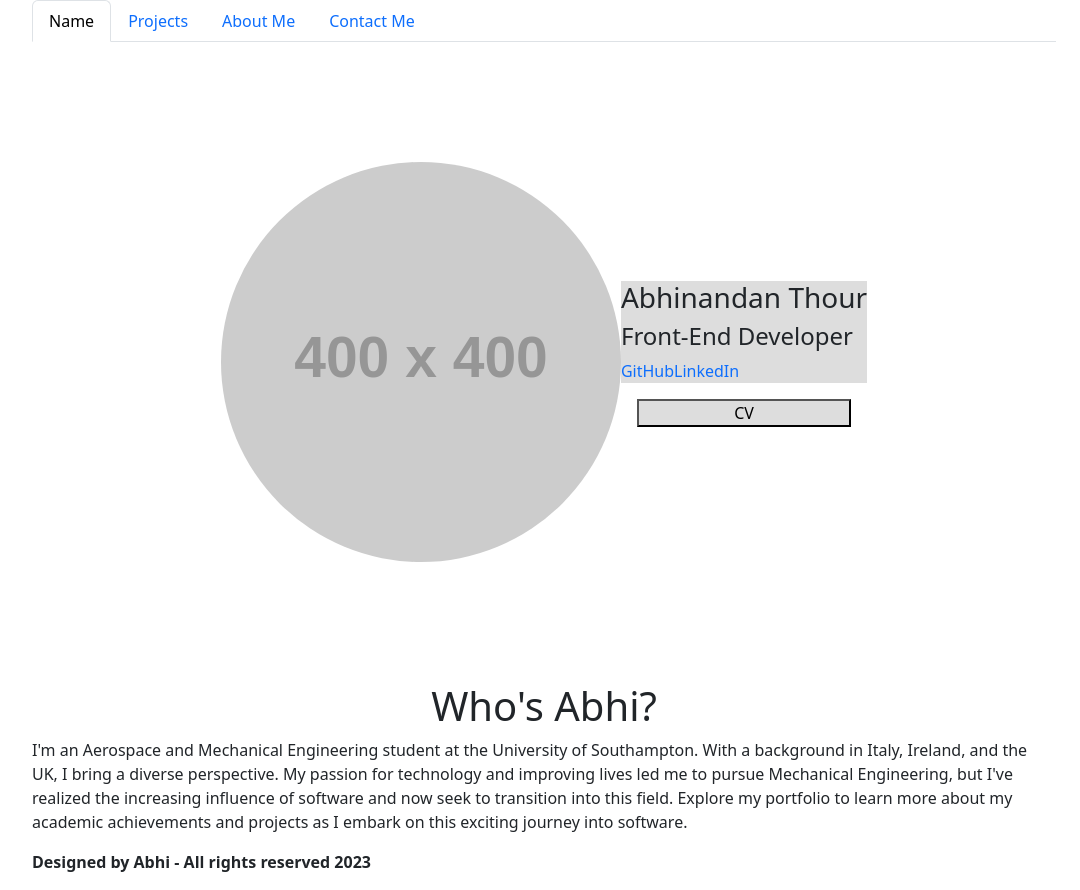
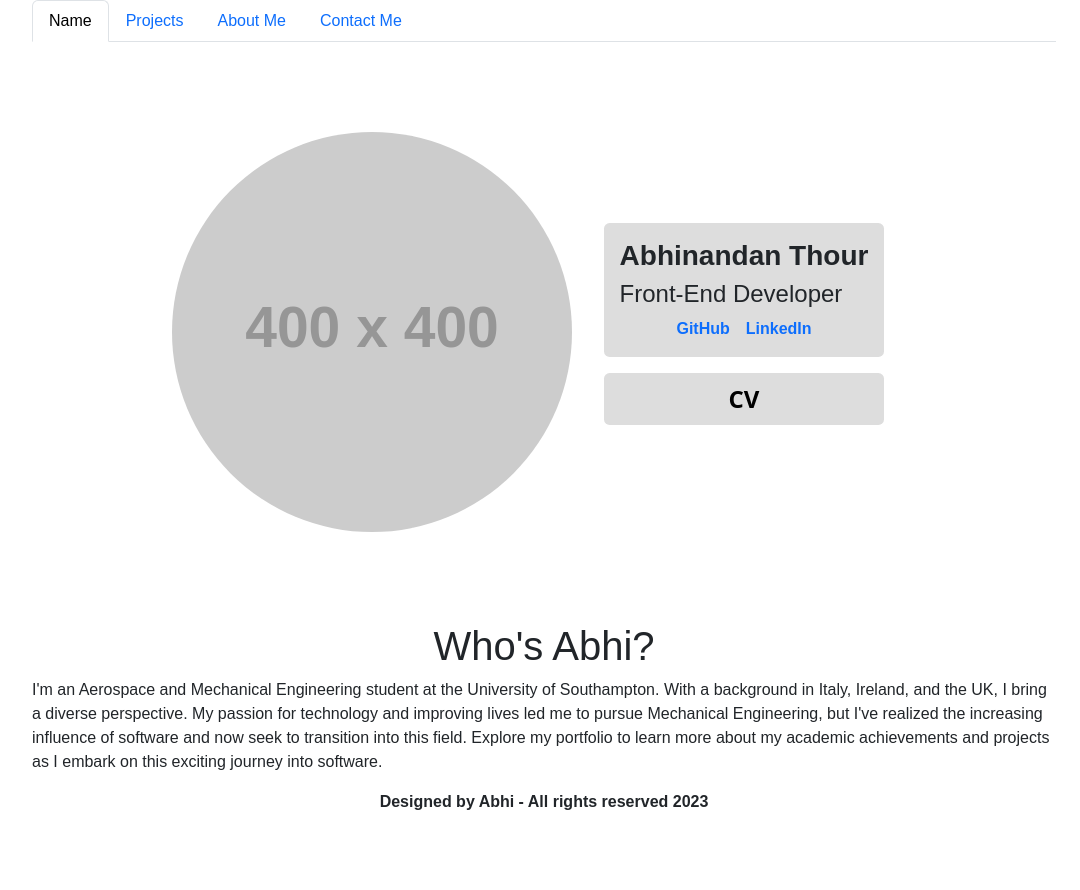
Before and after one commit to Bh00fie/mainportfolio, a React (Create React App) app: page / in a window 1280 px wide. Shown: the whole page, without its empty margins (96-1176 px from the left). After the commit the page ends 830 px from the top, so only its background shows below. Built offline with nearby package versions, Linux system fonts and the light colour scheme.

Commit message:
structural styling added for home page, palette, icons and resposiviness still needs to be added

```diff
--- a/src/components/Footer.js
+++ b/src/components/Footer.js
@@ -1,8 +1,9 @@
-import React from 'react'
+import React from 'react';
+import "./footer.css";
 
 function Footer () {
   return (
-    <div id="footer">
+    <div id="footer" className='montserratFont'>
       <p> <b> Designed by Abhi - All rights reserved 2023 </b> </p>
     </div>
     );
--- a/src/components/NavTabs.js
+++ b/src/components/NavTabs.js
@@ -3,7 +3,7 @@ import { NavLink } from 'react-router-dom';
 
 function NavTabs() {
   return (
-    <ul className="nav nav-tabs">
+    <ul className="nav nav-tabs montserratFont">
       <li className="nav-item">
         <NavLink to="/" end
           className={({ isActive }) =>
--- /dev/null
+++ b/src/components/footer.css
@@ -0,0 +1,3 @@
+#footer {
+    text-align: center;
+}
--- a/src/components/pages/Home.css
+++ b/src/components/pages/Home.css
@@ -1,36 +1,68 @@
-
-/* General Styling for Home page */
-.homePage {
-
-}
-
+/* Styling for Home page */
 /* Styling for Profile Section */
-#profileDescription {
-    background-color: var(--buttonColor);
-}
-
 #profileSection{
     display: flex;
     align-items: center;
     justify-content: center;
-    height: 80vh;
+    height: 72.5vh;
+
 }
 
+#informationCard {
+    display: flex;
+    flex-direction: column;
+    margin: 2rem;
+}
+
+/* Image Styling */
 #photoProfile {
     border-radius: 50%;
 }
 
+/* User info */
+#informationCard {
+    display: flex;
+    flex-direction: column;
+    margin: 2rem;
+}
+#profileDescription {
+    background-color: var(--buttonColor);
+    border-radius: 0.35rem;
+    padding: 1rem;
+}
+#nameProfile {
+    font-weight: 600;
+}
+
+/* Social Styling */
+#socialProfile {
+    display: flex;
+    justify-content: center;
+}
+.socialLink {
+    padding-left: 0.5rem;
+    padding-right: 0.5rem;
+    font-weight: 600;
+}
+
+/* CV Section  */
 .myCV {
-    margin: 1rem;
+    margin-top: 1rem;
+    margin-bottom: 1rem;
+
 
 }
 #cvButton {
     background-color: var(--buttonColor);
-    padding: 0;
+    padding: 0.5rem;
     width: 100%;
+    font-size: 1.5rem;
+    border-radius: 0.35rem;
+    border: none;
+    font-weight: 600;
 }
 
-/* Styling for overall description */
+/* Styling for User overall description */
 #profileSummaryTitle {
     text-align: center;
 }
--- a/src/components/pages/Home.js
+++ b/src/components/pages/Home.js
@@ -6,8 +6,8 @@ function Home() {
         <div id='homePage'>
             <div id='profileSection'>
                 <img className="profileCard" id='photoProfile' src='https://placehold.co/400' alt='photoProfile'/>
-                <div>
-                    <div className='profileCard' id='profileDescription'>
+                <div id='informationCard'>
+                    <div className='profileCard montserratFont' id='profileDescription'>
                         <h3 id='nameProfile'> Abhinandan Thour </h3>
                         <h4 id='jobProfile'> Front-End Developer</h4>
                         <div id='socialProfile'>
@@ -23,7 +23,7 @@ function Home() {
                 </div>
 
             </div>
-            <div id='profileSummary'>
+            <div id='profileSummary' className='montserratFont'>
                 <h1 className='profileInformation' id='profileSummaryTitle'> Who's Abhi?</h1>
                 <p className='profileInformation' id='profileSummaryDescription'>I'm an Aerospace and Mechanical Engineering student at the University of Southampton. With a background in Italy, Ireland, and the UK, I bring a diverse perspective. My passion for technology and improving lives led me to pursue Mechanical Engineering, but I've realized the increasing influence of software and now seek to transition into this field. Explore my portfolio to learn more about my academic achievements and projects as I embark on this exciting journey into software.</p>
             </div>
--- a/src/index.css
+++ b/src/index.css
@@ -14,10 +14,6 @@ body {
   -moz-osx-font-smoothing: grayscale;
 }
 
-code {
-  font-family: source-code-pro, Menlo, Monaco, Consolas, 'Courier New',
-    monospace;
-}
 
 #root {
   margin-right: 10%;
@@ -27,3 +23,7 @@ code {
 a {
   text-decoration: none !important;
 }
+
+.montserratFont {
+  font-family: 'Montserrat', sans-serif;
+}
```
